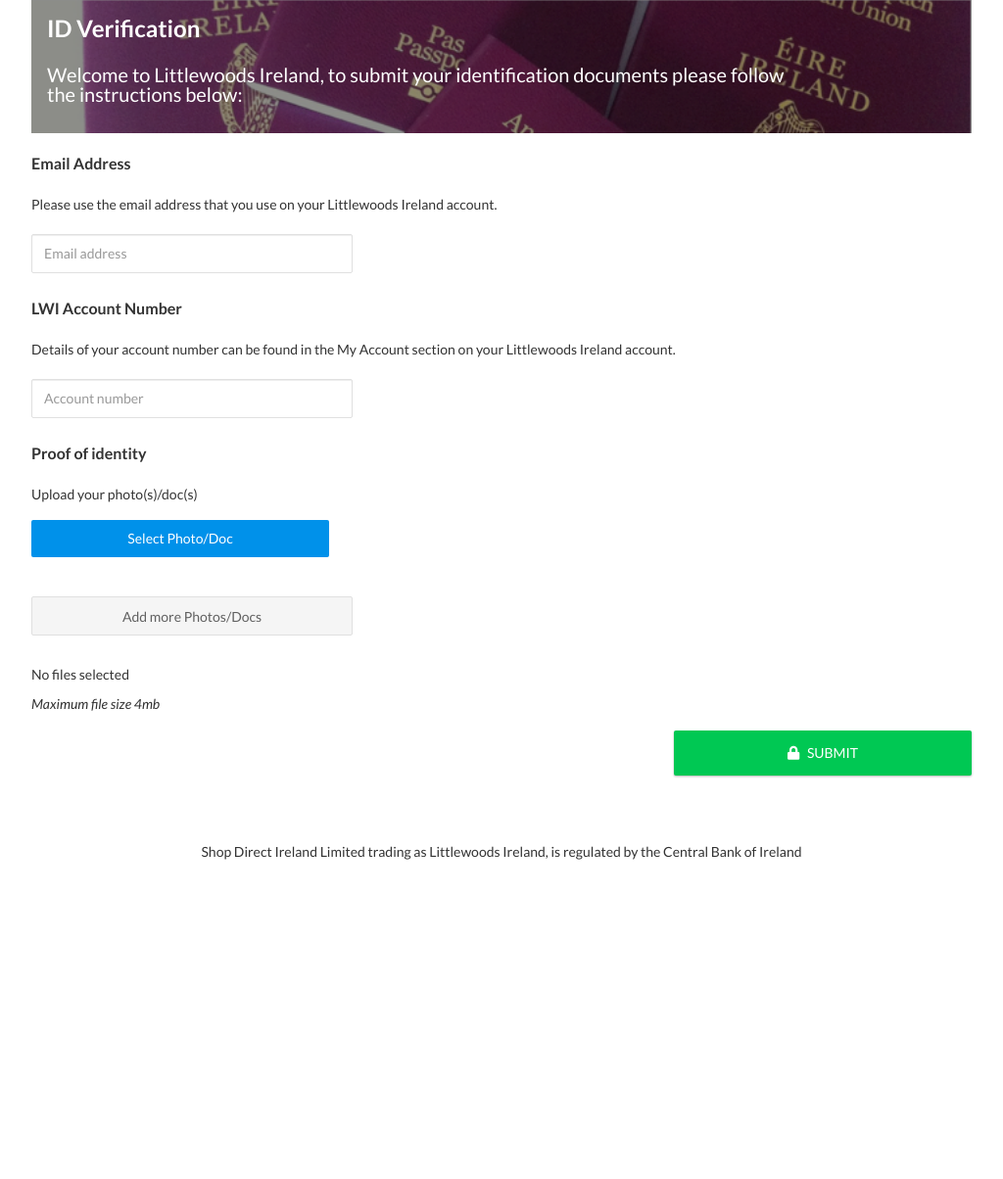
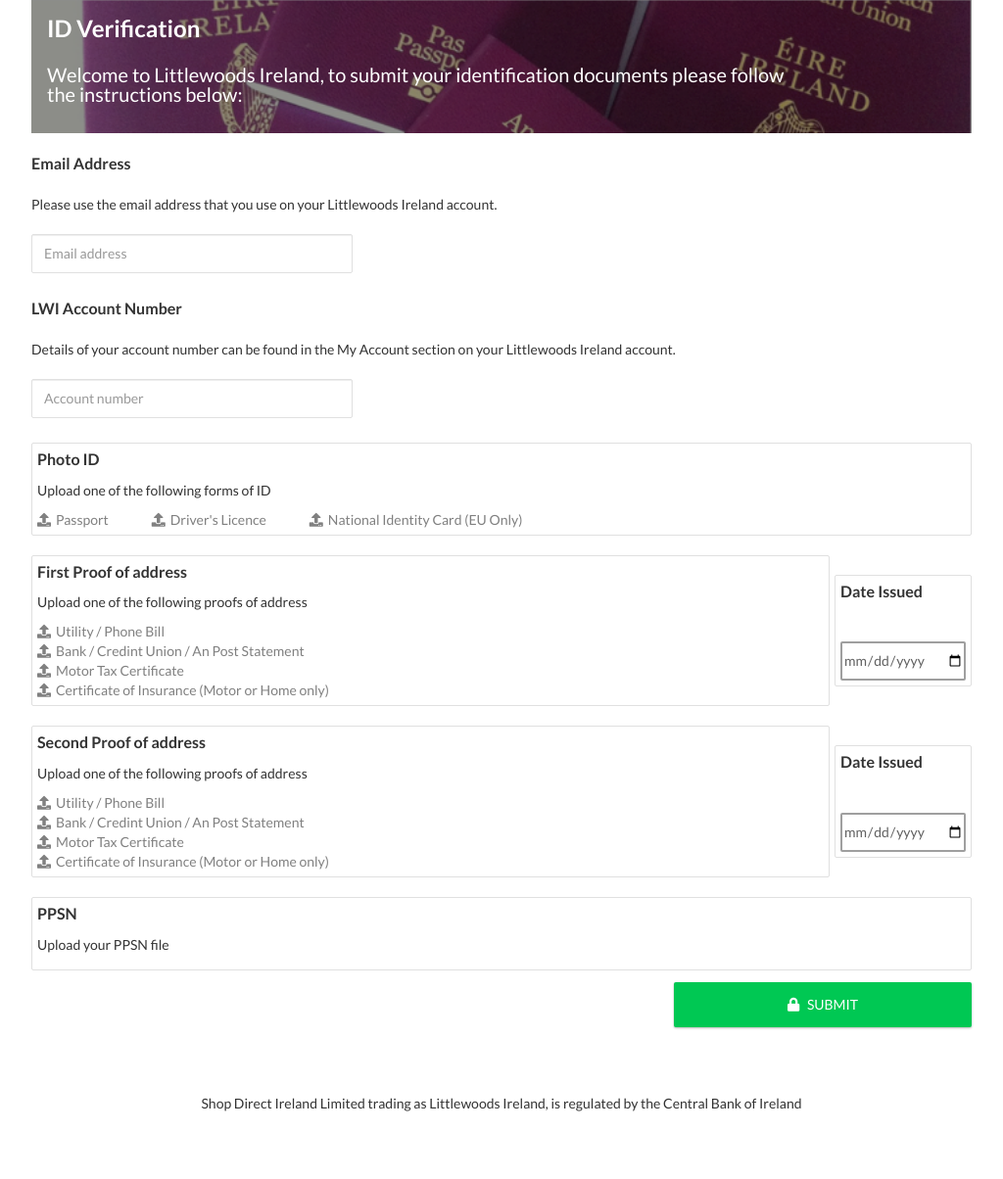
Before and after one commit to parcelconnect/littlewoods-testing, a Django app: page /IDV/ in a window 1280 px wide. Shown: the part 180-1384 px from the top of the page at 98% size, without its empty margins (128-1152 px from the left). Before the commit the page ends 1058 px from the top, so only its background shows below. Run offline with Django 3.2, Linux system fonts and the light colour scheme; parts of the project's set-up code (start-up, migrations or seed data) failed here and were passed over; some libraries are stand-ins or nearby versions.

Commit message:
Change proof of identity section content to show new fields - ui only

```diff
--- a/idv/static/css/main.css
+++ b/idv/static/css/main.css
@@ -86,6 +86,61 @@
   font-weight: bold;
   color: #333333;
   margin: 10px 0;
+}
+
+.form-label {
+  border: 1px solid #e0e0e0;
+  border-radius: 2px;
+  padding: 5px;
+  cursor: pointer;
+}
+
+.address-proof-with-datepicker-container {
+  display: flex;
+  flex-direction: row;
+  align-items: center;
+  padding-left: 0;
+  padding-right: 0;
+}
+
+.datepicker-container {
+  display: flex;
+  flex-direction: column;
+  border: 1px solid #e0e0e0;
+  border-radius: 2px;
+  padding: 5px;
+  max-width: 150px;
+  margin-left: 5px;
+}
+
+.label-date-header {
+  position: relative;
+  top: -10px;
+}
+
+.label-description {
+  font-weight: normal;
+}
+
+.proof-types-container {
+  display: flex;
+  flex-direction: row;
+  flex-wrap: wrap;
+  overflow: hidden;
+}
+
+.proof-types-line {
+  display: flex;
+  flex-wrap: wrap;
+}
+
+.proof-type {
+  font-weight: normal;
+  font-size: 14px;
+  color: grey;
+  padding-right: 2%;
+  margin-right: 25px;
+  white-space: nowrap;
 }
 
 .form-group p {
@@ -304,3 +359,21 @@
     margin-bottom: 67px;
   }
 }
+
+@media screen and (max-width: 768px) {
+  .address-proof-with-datepicker-container {
+    flex-direction: column;
+    align-items: flex-start;
+  }
+
+  .datepicker-container {
+    margin-left: 0;
+    margin-bottom: 15px;
+  }
+}
+
+@media screen and (max-width: 540px) {
+  .types-only, .proof-types-line {
+    flex-direction: column;
+  }
+}
--- a/idv/templates/collector/collect.html
+++ b/idv/templates/collector/collect.html
@@ -69,16 +69,72 @@
 
           <!-- Proof of identity -->
           <div class="form-group">
-            <label for="exampleInputFile">Proof of identity</label>
-            <p>Upload your photo(s)/doc(s)</p>
-            <label for="files-1" class="btn btn-upload btn-file-upload">
-                <span>Select Photo/Doc</span>
+            <label for="files-photo-id" class="form-label col-xs-12">
+                <div class="label-header">Photo ID</div>
+                <p class="label-description">Upload one of the following forms of ID</p>
+                <div class="proof-types-container types-only">
+                  <div class="proof-type"><i class="fa fa-upload"></i>Passport</div>
+                  <div class="proof-type"><i class="fa fa-upload"></i>Driver's Licence</div>
+                  <div class="proof-type"><i class="fa fa-upload"></i>National Identity Card (EU Only)</div>
+              </div>
             </label>
-            <input type="file" name="files" id="files-1" />
-            <div><input type="button" id="add_more" value="Add more Photos/Docs" class="btn" /></div>
+            <input type="file" name="files" id="files-photo-id" />
 
-            <p class="file-input-checker">No files selected</p>
-            <p class="help-block">Maximum file size 4mb</p>
+          <div class="address-proof-with-datepicker-container col-xs-12">
+            <label for="files-address-proof-1" class="form-label with-datepicker">
+                <div class="label-header">First Proof of address</div>
+                <p class="label-description">Upload one of the following proofs of address</p>
+                <div class="proof-types-container">
+                  <div class="proof-types-line">
+                    <div class="proof-type"><i class="fa fa-upload"></i>Utility / Phone Bill</div>
+                    <div class="proof-type"><i class="fa fa-upload"></i>Bank / Credint Union / An Post Statement</div>
+                  </div>
+                  <div class="proof-types-line">
+                    <div class="proof-type"><i class="fa fa-upload"></i>Motor Tax Certificate</div>
+                    <div class="proof-type"><i class="fa fa-upload"></i>Certificate of Insurance (Motor or Home only)</div>
+                  </div>
+                </div>
+            </label>
+            <input type="file" name="files" id="files-address-proof-1" />
+
+            <div class="datepicker-container">
+              <label for="files-address-proof-1-issue-date">
+                  <div class="label-date-header">Date Issued</div>
+              </label>
+              <input class="date-input" type="date" name="date" id="files-address-proof-1-issue-date" />
+            </div>
+          </div>
+
+          <div class="address-proof-with-datepicker-container col-xs-12">
+            <label for="files-address-proof-2" class="form-label col-xs-12">
+                <div class="label-header">Second Proof of address</div>
+                <p class="label-description">Upload one of the following proofs of address</p>
+                <div class="proof-types-container">
+                  <div class="proof-types-line">
+                    <div class="proof-type"><i class="fa fa-upload"></i>Utility / Phone Bill</div>
+                    <div class="proof-type"><i class="fa fa-upload"></i>Bank / Credint Union / An Post Statement</div>
+                  </div>
+                  <div class="proof-types-line">
+                    <div class="proof-type"><i class="fa fa-upload"></i>Motor Tax Certificate</div>
+                    <div class="proof-type"><i class="fa fa-upload"></i>Certificate of Insurance (Motor or Home only)</div>
+                  </div>
+              </div>
+            </label>
+            <input type="file" name="files" id="files-address-proof-2" />
+
+            <div class="datepicker-container">
+              <label for="files-address-proof-2-issue-date">
+                  <div class="label-date-header">Date Issued</div>
+              </label>
+              <input class="date-input" type="date" name="date" id="files-address-proof-2-issue-date" />
+            </div>
+          </div>
+
+            <label for="files-ppsn" class="form-label col-xs-12">
+                <div class="label-header">PPSN</div>
+                <p class="label-description">Upload your PPSN file</p>
+            </label>
+            <input type="file" name="files" id="files-ppsn" />
           </div>
 
           <div class="row">
```
